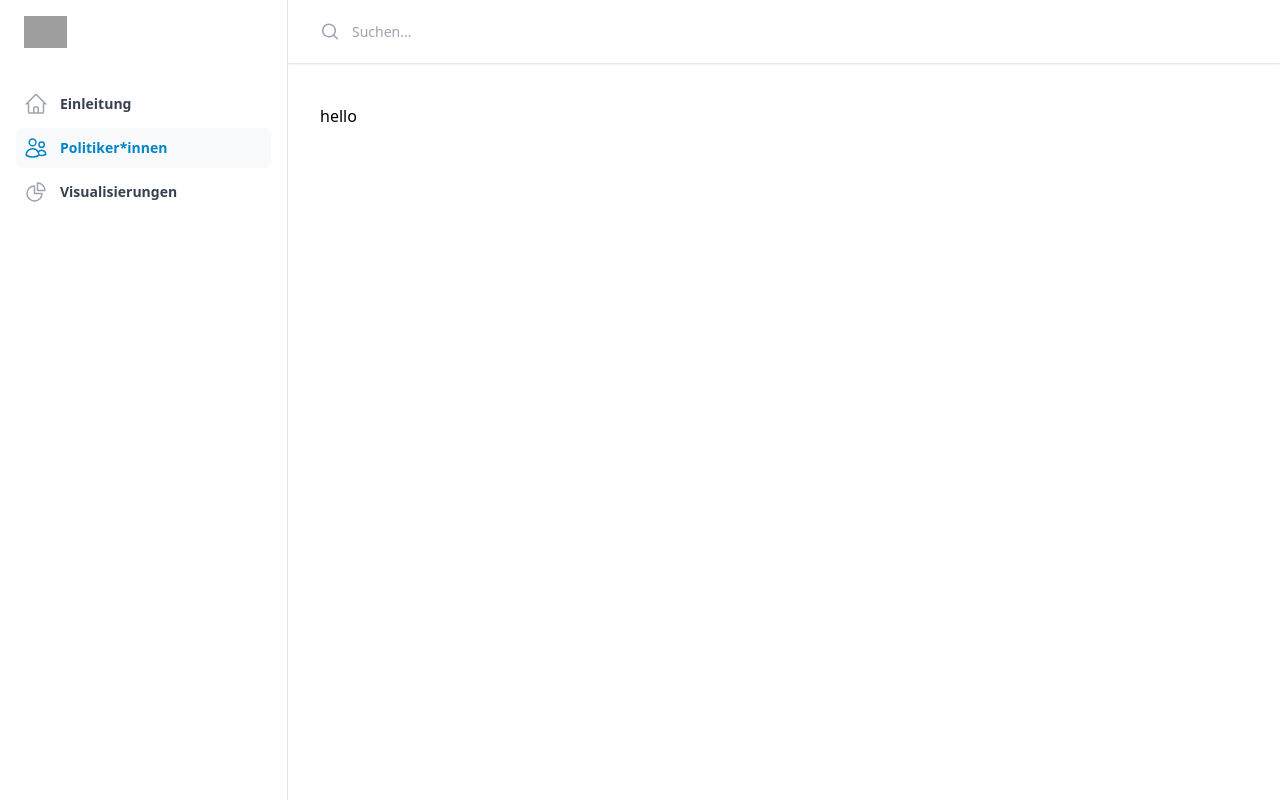
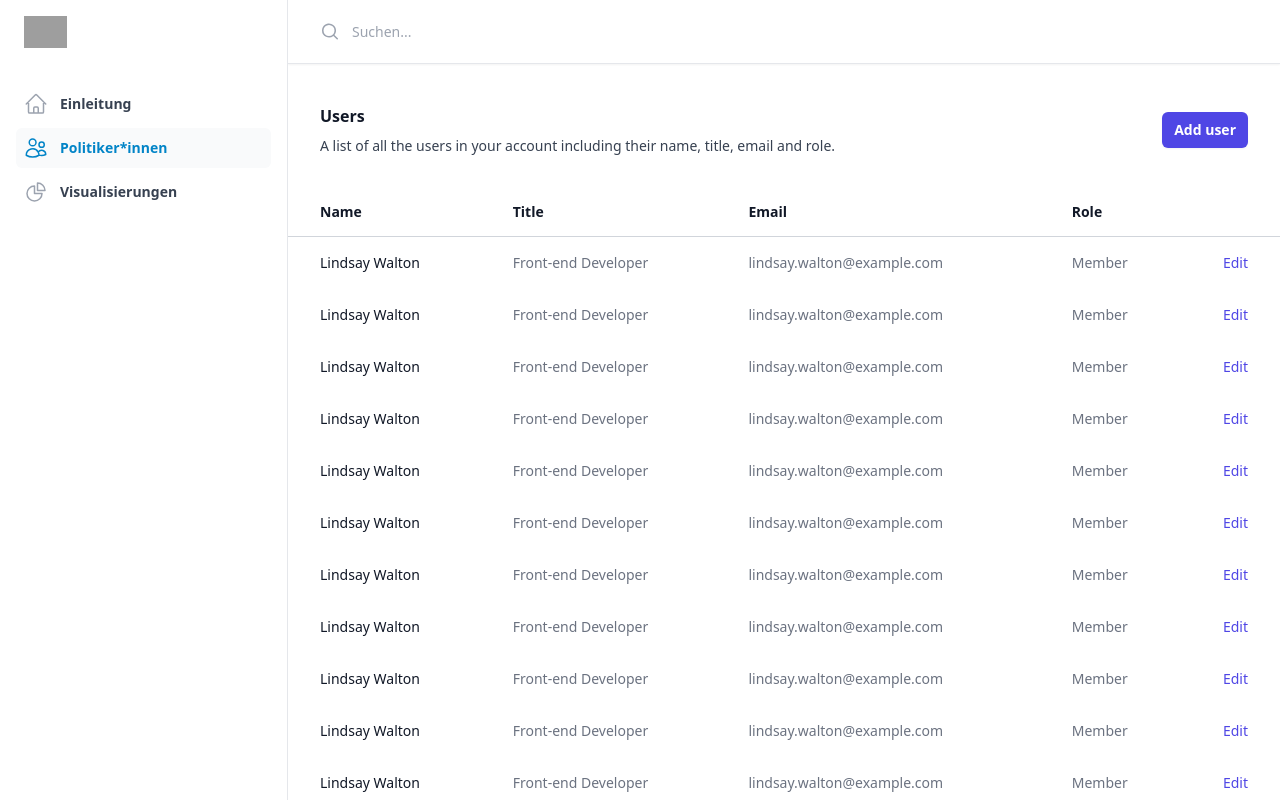
Before and after one commit to IG-Mountainbike-Zug/bike-vote, a Next.js app: page /profile in a window 1280 px wide. Shown: the top 802 px of the page. Built offline with nearby package versions, Linux system fonts and the light colour scheme; grey boxes are pictures that could not be loaded.

Commit message:
add: politiker table

```diff
--- a/src/app/page.tsx
+++ b/src/app/page.tsx
@@ -1,16 +1,12 @@
-import { Scatterplot } from "~/components/plot/scatterplot";
-import { data } from "~/components/plot/data";
-
 const WelcomeText = () => {
   return (
     <>
-      <div className="p-6">
-        <h1 className="mb-4 text-4xl font-bold">
+      <h1 className="mb-4 text-3xl font-bold">
         Mountainbike & Politik: Dein Wahlleitfaden für den Kanton Zug
       </h1>
       <p className="mb-4 text-lg">
-          Herzlich willkommen auf unserer Plattform für politische Transparenz
-          im Mountainbike-Sport! Hier kannst du dich über die Haltungen und
+        Herzlich willkommen auf unserer Plattform für politische Transparenz im
+        Mountainbike-Sport! Hier kannst du dich über die Haltungen und
         Positionen der Politikerinnen und Politiker aus dem Kanton Zug
         informieren und so herausfinden, wer die Interessen von uns
         Mountainbikerinnen und Mountainbikern am besten vertritt.
@@ -18,17 +14,17 @@ const WelcomeText = () => {
       <p className="mb-4 text-lg">
         Die bevorstehenden Nationalratswahlen im Oktober 2023 bieten eine
         hervorragende Gelegenheit, uns aktiv in den politischen Diskurs
-          einzubringen. Wir haben den Kandidatinnen und Kandidaten eine Reihe
-          von Fragen zu Themen rund ums Mountainbiken gestellt. Ihre Antworten
-          geben Aufschluss darüber, wie wichtig ihnen der Mountainbike-Sport und
-          dessen Förderung ist.
+        einzubringen. Wir haben den Kandidatinnen und Kandidaten eine Reihe von
+        Fragen zu Themen rund ums Mountainbiken gestellt. Ihre Antworten geben
+        Aufschluss darüber, wie wichtig ihnen der Mountainbike-Sport und dessen
+        Förderung ist.
       </p>
       <p className="mb-4 text-lg">
         Auf dieser Webseite findest du die Antworten aller teilnehmenden
         Politikerinnen und Politiker. Du kannst gezielt nach den Antworten
         bestimmter Personen suchen, dir aber auch eine Übersicht über alle
-          Teilnehmenden verschaffen. Verschiedene Kennzahlen erleichtern dir
-          zudem den Überblick.
+        Teilnehmenden verschaffen. Verschiedene Kennzahlen erleichtern dir zudem
+        den Überblick.
       </p>
       <p className="mb-4 text-lg">
         Unser Ziel ist es, dir dabei zu helfen, eine informierte Entscheidung
@@ -39,10 +35,9 @@ const WelcomeText = () => {
       </p>
       <p className="text-lg">
         Vielen Dank für deine Unterstützung und dein Engagement für den
-          Mountainbikesport. Jetzt ist die Zeit, unsere Stimme zu erheben und
-          das Mountainbiken in unserem Kanton weiter voranzutreiben!
+        Mountainbikesport. Jetzt ist die Zeit, unsere Stimme zu erheben und das
+        Mountainbiken in unserem Kanton weiter voranzutreiben!
       </p>
-      </div>
     </>
   );
 };
@@ -51,7 +46,6 @@ export default function Home() {
   return (
     <>
       <WelcomeText />
-      <Scatterplot data={data} width={800} height={600} />
     </>
   );
 }
--- a/src/app/profile/[slug]/page.tsx
+++ b/src/app/profile/[slug]/page.tsx
@@ -1,4 +1,4 @@
-import { getData } from "~/model/getdata";
+import { getData } from "~/lib/getdata";
 
 export default async function Page({ params }: { params: { slug: string } }) {
   const data = await getData("zg");
--- a/src/app/profile/page.tsx
+++ b/src/app/profile/page.tsx
@@ -1,7 +1,114 @@
+import { classNames } from "~/lib/classNames";
+
 export default function Page({ params }: { params: { slug: string } }) {
+  const people = [];
+  for (let i = 0; i < 1000; i++) {
+    people.push({
+      name: "Lindsay Walton",
+      title: "Front-end Developer",
+      email: "lindsay.walton@example.com",
+      role: "Member",
+    });
+  }
   return (
     <>
-      <p>hello</p>
+      <div className="sm:flex sm:items-center">
+        <div className="sm:flex-auto">
+          <h1 className="text-base font-semibold leading-6 text-gray-900">
+            Users
+          </h1>
+          <p className="mt-2 text-sm text-gray-700">
+            A list of all the users in your account including their name, title,
+            email and role.
+          </p>
+        </div>
+        <div className="mt-4 sm:ml-16 sm:mt-0 sm:flex-none">
+          <button
+            type="button"
+            className="block rounded-md bg-indigo-600 px-3 py-2 text-center text-sm font-semibold text-white shadow-sm hover:bg-indigo-500 focus-visible:outline focus-visible:outline-2 focus-visible:outline-offset-2 focus-visible:outline-indigo-600"
+          >
+            Add user
+          </button>
+        </div>
+      </div>
+      <div className="mt-8 flow-root">
+        <div className="-mx-4 -my-2 sm:-mx-6 lg:-mx-8">
+          <div className="inline-block min-w-full py-2 align-middle">
+            <table className="min-w-full border-separate border-spacing-0">
+              <thead>
+                <tr>
+                  <th
+                    scope="col"
+                    className="sticky top-16 z-10 border-b border-gray-300 bg-white bg-opacity-75 py-3.5 pl-4 pr-3 text-left text-sm font-semibold text-gray-900 backdrop-blur backdrop-filter sm:pl-6 lg:pl-8"
+                  >
+                    Name
+                  </th>
+                  <th
+                    scope="col"
+                    className="sticky top-16 z-10 hidden border-b border-gray-300 bg-white bg-opacity-75 px-3 py-3.5 text-left text-sm font-semibold text-gray-900 backdrop-blur backdrop-filter sm:table-cell"
+                  >
+                    Title
+                  </th>
+                  <th
+                    scope="col"
+                    className="sticky top-16 z-10 hidden border-b border-gray-300 bg-white bg-opacity-75 px-3 py-3.5 text-left text-sm font-semibold text-gray-900 backdrop-blur backdrop-filter lg:table-cell"
+                  >
+                    Email
+                  </th>
+                  <th
+                    scope="col"
+                    className="sticky top-16 z-10 border-b border-gray-300 bg-white bg-opacity-75 px-3 py-3.5 text-left text-sm font-semibold text-gray-900 backdrop-blur backdrop-filter"
+                  >
+                    Role
+                  </th>
+                  <th
+                    scope="col"
+                    className="sticky top-16 z-10 border-b border-gray-300 bg-white bg-opacity-75 py-3.5 pl-3 pr-4 backdrop-blur backdrop-filter sm:pr-6 lg:pr-8"
+                  >
+                    <span className="sr-only">Edit</span>
+                  </th>
+                </tr>
+              </thead>
+              <tbody className="divide-y divide-gray-200 bg-white">
+                {people.map((person) => (
+                  <tr key={person.email}>
+                    <td className="w-full max-w-0 py-4 pl-4 pr-3 text-sm font-medium text-gray-900 sm:w-auto sm:max-w-none sm:pl-6 lg:pl-8">
+                      {person.name}
+                      <dl className="font-normal lg:hidden">
+                        <dt className="sr-only">Title</dt>
+                        <dd className="mt-1 truncate text-gray-700">
+                          {person.title}
+                        </dd>
+                        <dt className="sr-only sm:hidden">Email</dt>
+                        <dd className="mt-1 truncate text-gray-500 sm:hidden">
+                          {person.email}
+                        </dd>
+                      </dl>
+                    </td>
+                    <td className="hidden px-3 py-4 text-sm text-gray-500 lg:table-cell">
+                      {person.title}
+                    </td>
+                    <td className="hidden px-3 py-4 text-sm text-gray-500 sm:table-cell">
+                      {person.email}
+                    </td>
+                    <td className="px-3 py-4 text-sm text-gray-500">
+                      {person.role}
+                    </td>
+                    <td className="py-4 pl-3 pr-4 text-right text-sm font-medium sm:pr-8 lg:pr-8">
+                      <a
+                        href="#"
+                        className="text-indigo-600 hover:text-indigo-900"
+                      >
+                        Edit<span className="sr-only">, {person.name}</span>
+                      </a>
+                    </td>
+                  </tr>
+                ))}
+              </tbody>
+            </table>
+          </div>
+        </div>
+      </div>
     </>
   );
 }
--- a/src/app/visualisierungen/page.tsx
+++ b/src/app/visualisierungen/page.tsx
@@ -1,7 +1,21 @@
+import { Scatterplot } from "~/components/plot/scatterplot";
+import { data } from "~/components/plot/data";
+
 export default function Page({ params }: { params: { slug: string } }) {
   return (
     <>
-      <p>hello</p>
+      <div className="border-b border-gray-200 pb-5">
+        <h3 className="text-base font-semibold leading-6 text-gray-900">
+          Job Postings
+        </h3>
+        <p className="mt-2 max-w-4xl text-sm text-gray-500">
+          Workcation is a property rental website. Etiam ullamcorper massa
+          viverra consequat, consectetur id nulla tempus. Fringilla egestas
+          justo massa purus sagittis malesuada.
+        </p>
+      </div>
+
+      <Scatterplot data={data} width={800} height={600} />
     </>
   );
 }
--- a/src/components/sidebar.tsx
+++ b/src/components/sidebar.tsx
@@ -12,10 +12,7 @@ import {
 import { MagnifyingGlassIcon } from "@heroicons/react/20/solid";
 import Link from "next/link";
 import { usePathname } from "next/navigation";
-
-function classNames(...classes: string[]) {
-  return classes.filter(Boolean).join(" ");
-}
+import { classNames } from "~/lib/classNames";
 
 export const Sidebar = ({ children }: { children: ReactNode }) => {
   const [sidebarOpen, setSidebarOpen] = useState(false);
--- /dev/null
+++ b/src/lib/classNames.ts
@@ -0,0 +1,3 @@
+export function classNames(...classes: string[]) {
+  return classes.filter(Boolean).join(" ");
+}
```
Also changed, not shown: src/lib/getdata.ts (renamed from src/model/getdata.ts). Lines whose indentation alone changed are shown as unchanged.
